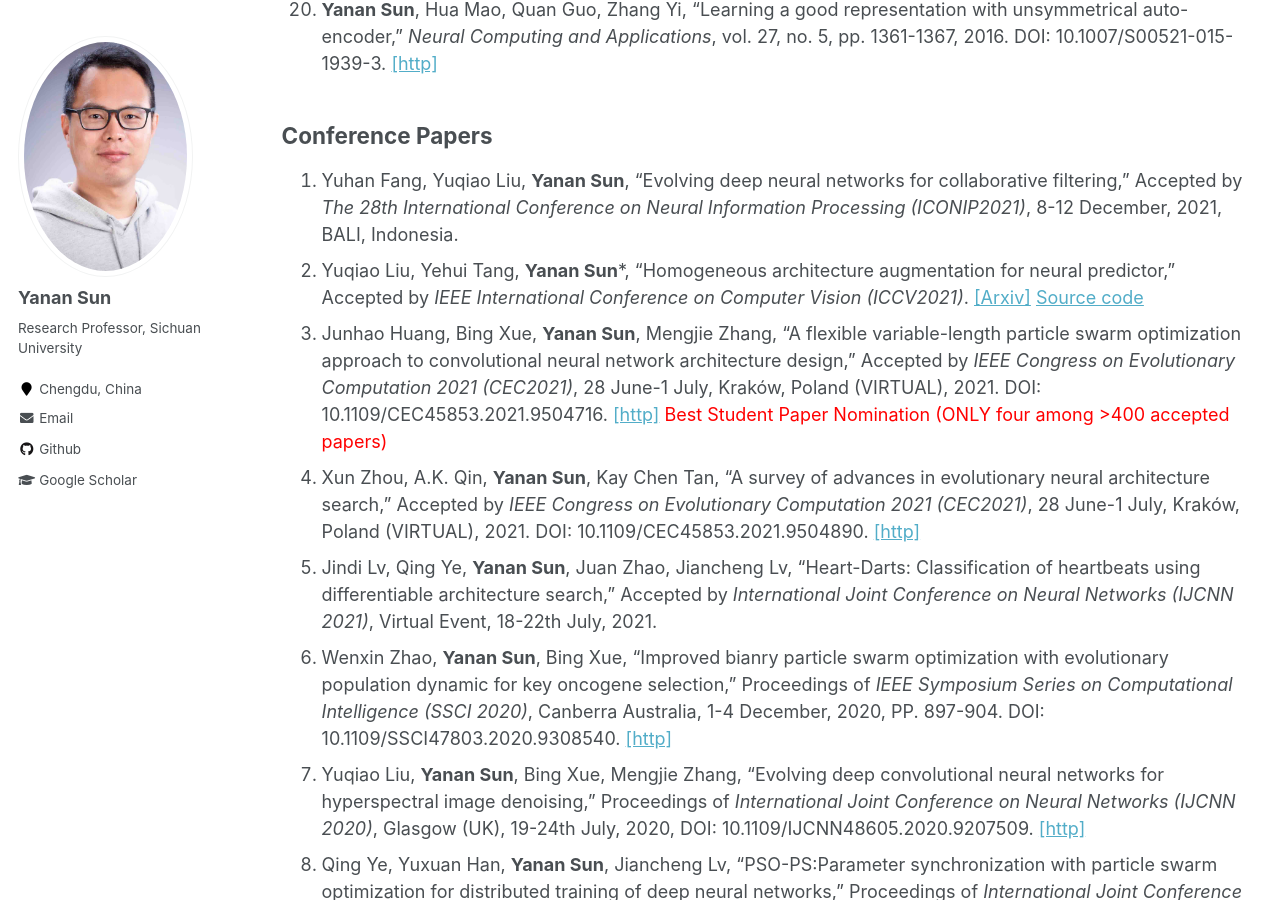
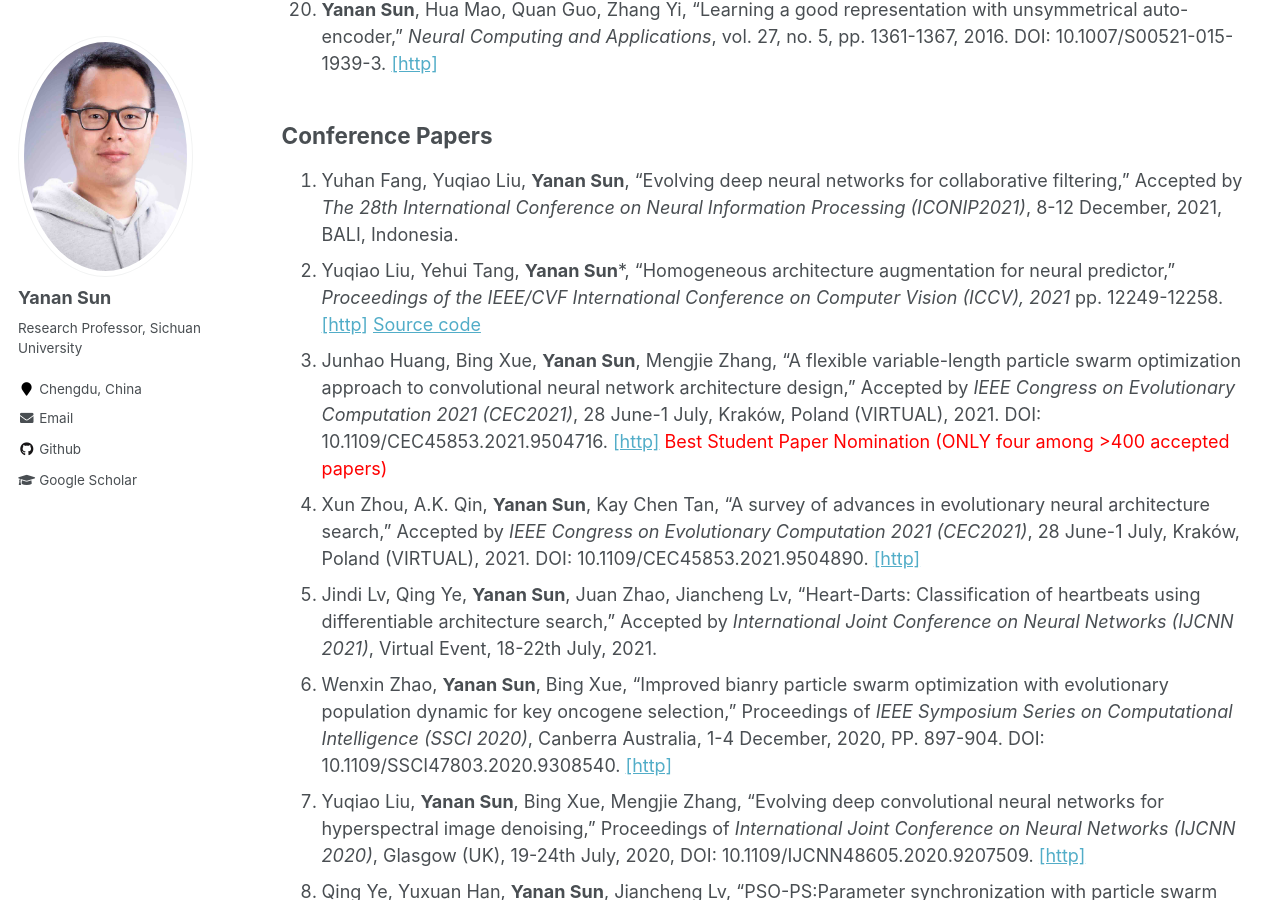
Before and after one commit to yn-sun/yn-sun.github.io, a Jekyll site: the page built from _pages/publications.md, in a window 1280 px wide and 900 px high, scrolled down 2076 px. Built offline with Jekyll 4.4.1, drawn with Linux system fonts in a browser that asks for light colours; comment, search, counter and statistics services are not loaded.

Commit message:
Update publications.md

```diff
--- a/_pages/publications.md
+++ b/_pages/publications.md
@@ -33,7 +33,7 @@ author_profile: true
 
 ## Conference Papers
 1. Yuhan Fang, Yuqiao Liu, **Yanan Sun**, "Evolving deep neural networks for collaborative filtering," Accepted by <i>The 28th International Conference on Neural Information Processing (ICONIP2021)</i>, 8-12 December, 2021, BALI, Indonesia.
-2. Yuqiao Liu, Yehui Tang, **Yanan Sun***, "Homogeneous architecture augmentation for neural predictor," Accepted by <i>IEEE International Conference on Computer Vision (ICCV2021)</i>. [[Arxiv]](https://arxiv.org/pdf/2107.13153.pdf) [Source code](https://github.com/lyq998/HAAP)
+2. Yuqiao Liu, Yehui Tang, **Yanan Sun***, "Homogeneous architecture augmentation for neural predictor," <i>Proceedings of the IEEE/CVF International Conference on Computer Vision (ICCV), 2021</i> pp. 12249-12258. [[http]](https://openaccess.thecvf.com/content/ICCV2021/html/Liu_Homogeneous_Architecture_Augmentation_for_Neural_Predictor_ICCV_2021_paper.html) [Source code](https://github.com/lyq998/HAAP)
 3. Junhao Huang, Bing Xue, **Yanan Sun**, Mengjie Zhang, "A flexible variable-length particle swarm optimization approach to convolutional neural network architecture design," Accepted by <i>IEEE Congress on Evolutionary Computation 2021 (CEC2021)</i>, 28 June-1 July, Kraków, Poland (VIRTUAL), 2021. DOI: 10.1109/CEC45853.2021.9504716. [[http]](https://ieeexplore.ieee.org/document/9504716) <span style="color: #FF0000">Best Student Paper Nomination (ONLY four among >400 accepted papers)</span>
 4. Xun Zhou, A.K. Qin, **Yanan Sun**, Kay Chen Tan, "A survey of advances in evolutionary neural architecture search," Accepted by <i>IEEE Congress on Evolutionary Computation 2021 (CEC2021)</i>, 28 June-1 July, Kraków, Poland (VIRTUAL), 2021. DOI: 10.1109/CEC45853.2021.9504890. [[http]](https://ieeexplore.ieee.org/document/9504890)
 5. Jindi Lv, Qing Ye, **Yanan Sun**, Juan Zhao, Jiancheng Lv, "Heart-Darts: Classification of heartbeats using differentiable architecture search," Accepted by <i>International Joint Conference on Neural Networks (IJCNN 2021)</i>, Virtual Event, 18-22th July, 2021.
```
